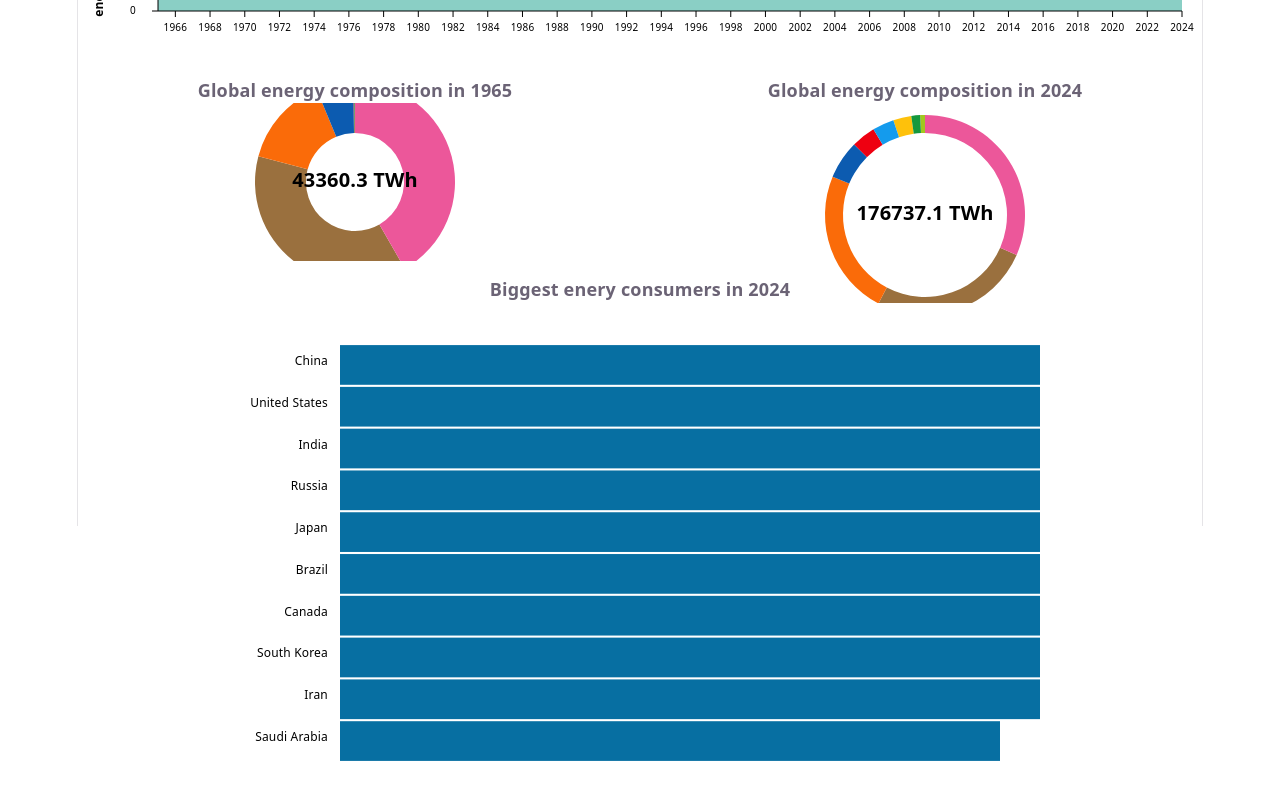
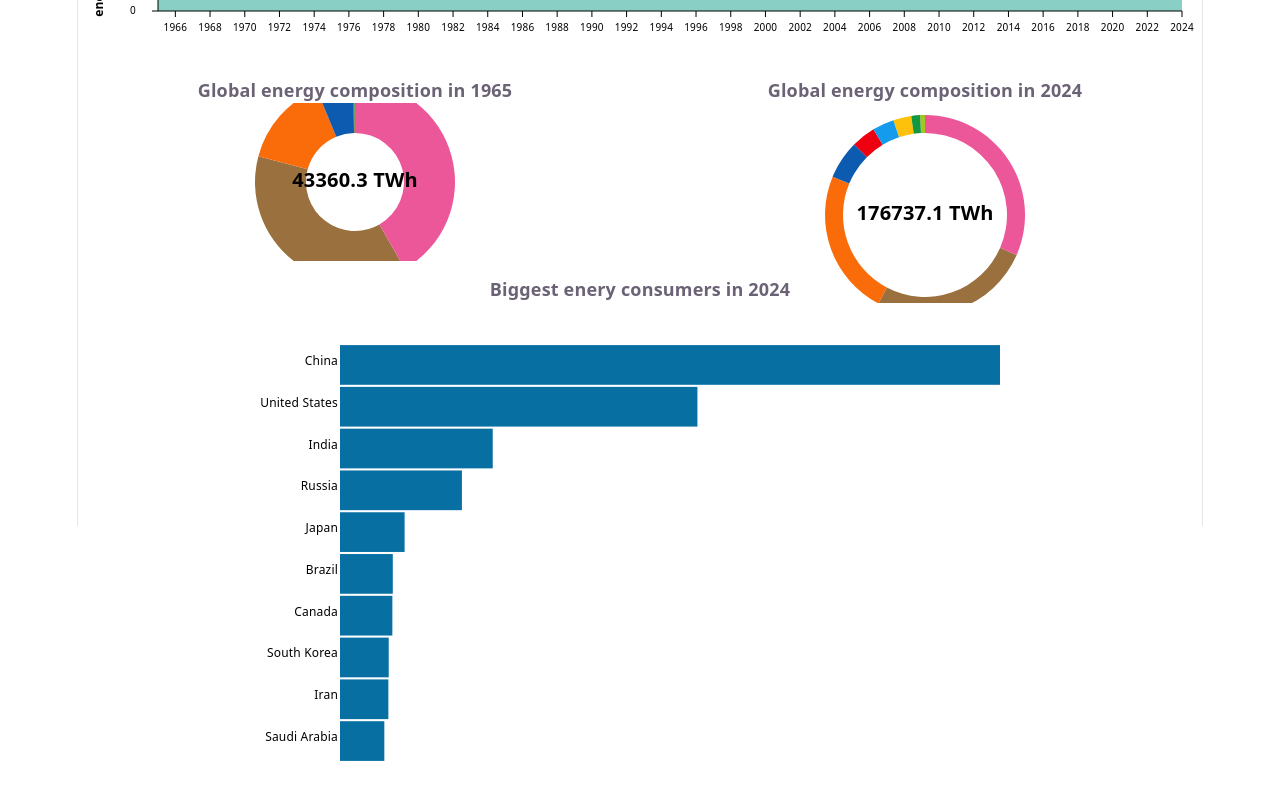
Before and after one commit to emaleckova/d3-react-class-2026, a React (Vite) app: page /d3-react-class-2026/energy in a window 1280 px wide. Shown: the part 336-1136 px from the top of the page. Built offline with nearby package versions, Linux system fonts and the light colour scheme.

Commit message:
Fixes barchart's widths

```diff
--- a/src/visualizations/04_EnergyDashboard/BarChart.jsx
+++ b/src/visualizations/04_EnergyDashboard/BarChart.jsx
@@ -16,8 +16,10 @@ const MARGIN = {
 export const BarChart = ({ data, width, height }) => {
   const boundsHeight = height - MARGIN.top - MARGIN.bottom;
   const boundsWidth = width - MARGIN.left - MARGIN.right;
-
-  const maxEnergy = d3.min(data, (d) => d.primary_energy);
+  console.log("BarChart - input data:");
+  console.table(data);
+  const maxEnergy = d3.max(data, (d) => d.primary_energy);
+  console.log("maxEnergy = " + maxEnergy);
 
   const countries = [...data]
     .sort((a, b) => b.primary_energy - a.primary_energy)
@@ -49,7 +51,7 @@ export const BarChart = ({ data, width, height }) => {
               fill="#076fa2"
             />
             <text
-              x={xScale(-60)}
+              x={xScale(-150)}
               y={yScale(d.country) + yScale.bandwidth() / 2}
               fill="black"
               fontSize={12}
```
